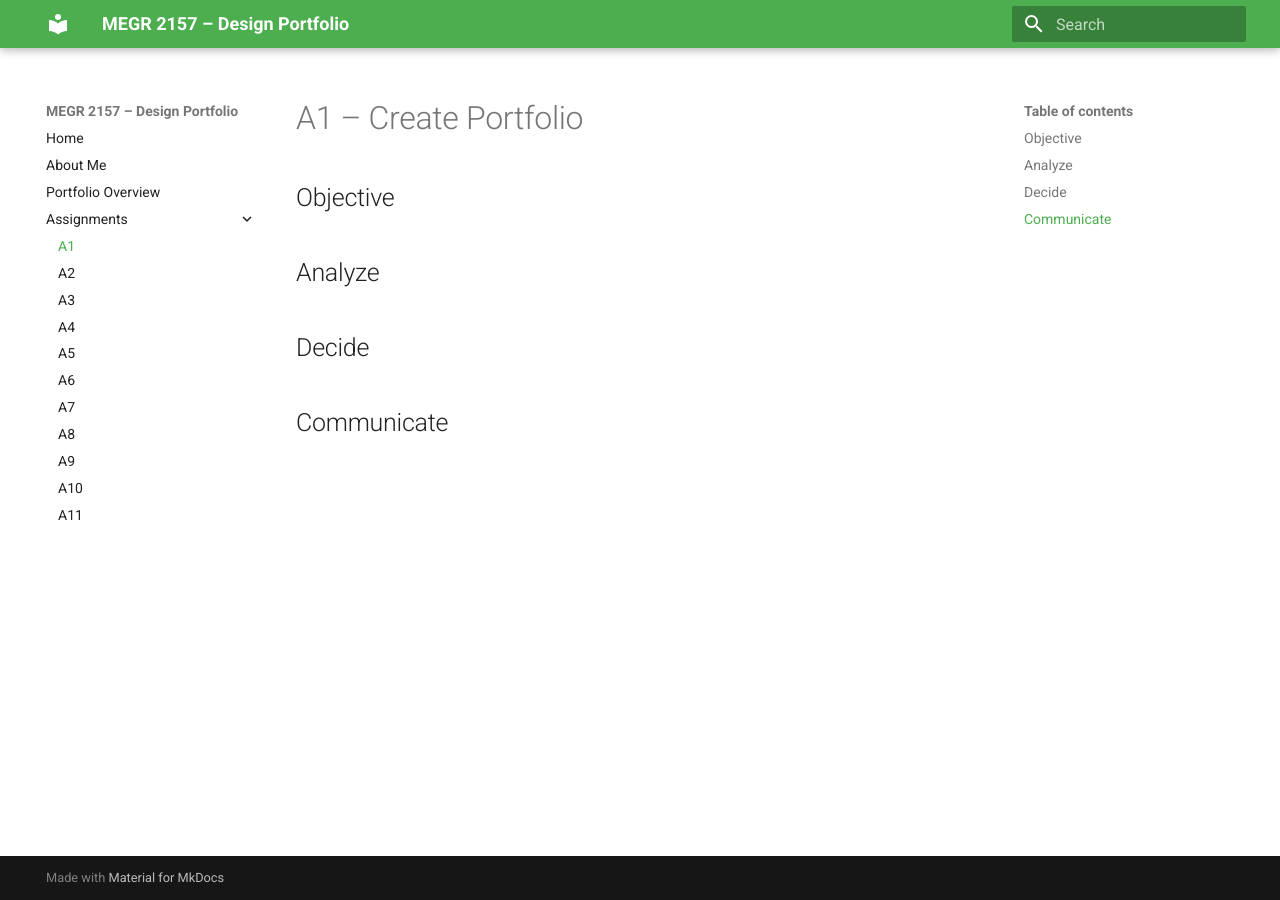
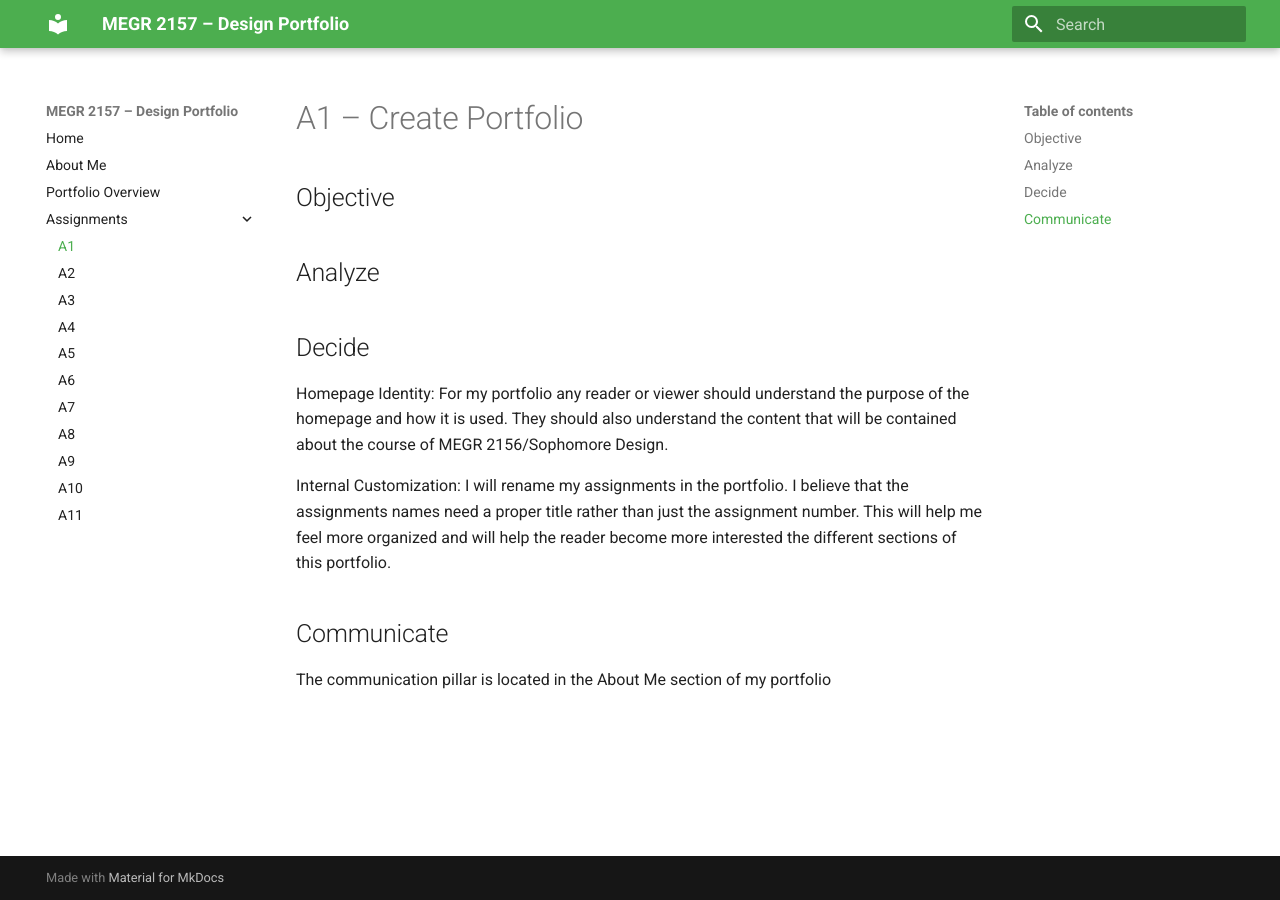
Before and after one commit to Ryants745/MEGR-2156-Design-Lab-Portfolio, an MkDocs documentation site: the page built from docs/assignments/A01/index.md, in a window 1280 px wide. Built offline with MkDocs 1.6.1 and Material for MkDocs 9.7.7, drawn with Linux system fonts in a browser that asks for light colours.

Commit message:
Enhance portfolio index with analysis and decisions
Added content to the Analyze and Decide sections for clarity.

```diff
--- a/docs/assignments/A01/index.md
+++ b/docs/assignments/A01/index.md
@@ -2,11 +2,11 @@
 
 ## Objective
 
-
 ## Analyze
 
+## Decide
+Homepage Identity: For my portfolio any reader or viewer should understand the purpose of the homepage and how it is used. They should also understand the content that will be contained about the course of MEGR 2156/Sophomore Design.
 
-## Decide
-
-
+Internal Customization: I will rename my assignments in the portfolio. I believe that the assignments names need a proper title rather than just the assignment number. This will help me feel more organized and will help the reader become more interested the different sections of this portfolio.
 ## Communicate
+The communication pillar is located in the About Me section of my portfolio
```
